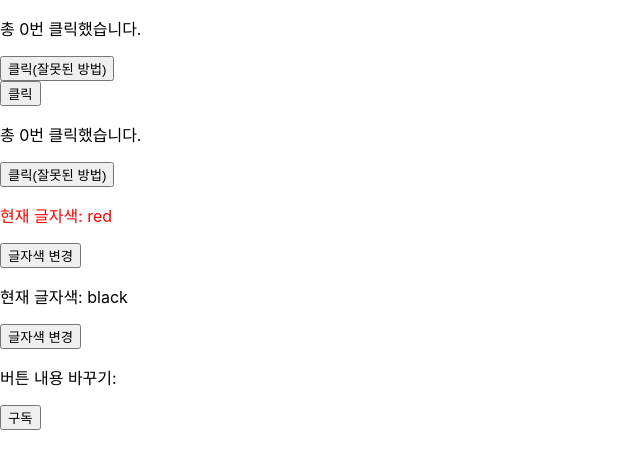
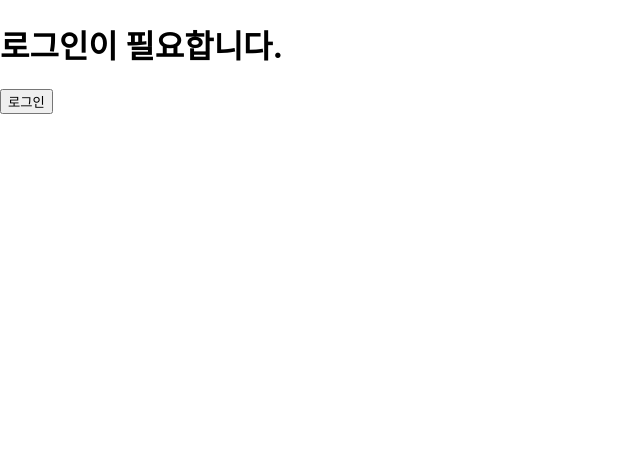
Before and after one commit to pokm2360/frontend-study, a React (Create React App) app in the folder 11_React/chapter2/my-app/: page / in a window 1280 px wide. Shown: the top 468 px of the page, without its empty margins (0-640 px from the left). Built offline with nearby package versions, Linux system fonts and the light colour scheme.

Commit message:
4/29 수업

```diff
--- /dev/null
+++ b/11_React/chapter2/my-app/src/chapter8/8.1/Toggle.jsx
@@ -0,0 +1,27 @@
+import React, { useState } from 'react';
+
+const Toggle = (props) => {
+  const [isToggleOn, setIsToggleOn] = useState(true);
+
+  // 방법 1. 함수 선언문 사용
+  // function handleToggle() {
+  //   setIsToggleOn(!isToggleOn);
+  // }
+
+  // 방법 1. 화살표 함수 사용
+  const handleToggle = () => {
+    setIsToggleOn(!isToggleOn);
+  }
+
+
+  return (
+    // 이벤트는 카멜 케이스를 사용(camelCase)를 사용
+    // 함수(이벤트 핸들러)를 바로 전달하면 됨
+    // 주의! handleToggle()로 작성 시 함수가 바로 호출됨
+    <button type='button' onClick={handleToggle}>
+      {isToggleOn ? '켜짐' : '꺼짐'}
+    </button>
+  );
+};
+
+export default Toggle;
--- /dev/null
+++ b/11_React/chapter2/my-app/src/chapter8/8.2/MyButton.jsx
@@ -0,0 +1,31 @@
+import React from 'react';
+
+const MyButton = (props) => {
+
+  const handleDelete = (id) => {
+    console.log(`ID: ${id} 삭제됨`);
+  };
+
+  return (
+    <>
+      {/* 컴포넌트가 마운트 될 때 함수가 바로 실행됨 */}
+      {/* 이 후 버튼을 눌러도 함수 실행 안됨
+        onClick={undefined}와 동일한 상태 */}
+      <button type='button' onClick={handleDelete(1)}>
+        삭제하기(잘못된 방법)
+      </button>
+
+    <br />
+    {/* 이벤트 핸들러에 첫번째 매개변수로 들어오는 값은 event 객체임 */}
+      <button type='button' onClick={(event)=>{ // onClick 시 ()라는 함수를 실행
+        console.log(event); // 이벤트 객체(발생한 이벤트에 관련한 여러 기능이 담겨있음)
+        console.log(event.target); // 현재 발생한 이벤트의 대상(여기서는 button DOM 요소)
+        handleDelete(1);
+      }}>
+        삭제하기
+      </button>
+    </>
+  );
+};
+
+export default MyButton;
--- /dev/null
+++ b/11_React/chapter2/my-app/src/chapter8/ConfirmButton.jsx
@@ -0,0 +1,31 @@
+import React, { useState } from 'react';
+
+
+
+// quiz: 사용자에게 확인을 요구하는 버튼 컴포넌트
+// 버튼을 누르면 '확인하기'가 '확인됨'으로 변경되면서 버튼 비활성화 처리 해보기
+
+const ConfirmButton = (props) => {
+  const [isConfirmed, setIsConfirmed] = useState(true);
+
+
+  const myConfirmed = () => {
+    setIsConfirmed(!isConfirmed)
+    // e.target.disabled = true;
+
+    // set함수는 비동기로 처리됨(=비동기 함수) state 변화를 확인할 수 없음
+    // 확인하려면 값이 아닌 콜백함수를 인자값으로 줘야함
+    // (!isConfirmed) => (isConfirmed => !!isConfirmed)
+    // console.log(isConfirmed);
+  }
+
+  return (
+    <>
+      <button type='button' onClick={myConfirmed} disabled={!isConfirmed}>
+        {isConfirmed ? '확인하기' : '확인됨'}
+      </button>
+    </>
+  );
+};
+
+export default ConfirmButton;
--- /dev/null
+++ b/11_React/chapter2/my-app/src/chapter9/9.1/Greeting.jsx
@@ -0,0 +1,21 @@
+import React from 'react';
+
+function UserGreeting() {
+  return <h1>환영합니다. 고객님!</h1>;
+}
+
+function GuestGreeting() {
+  return <h1>로그인이 필요합니다.</h1>;
+}
+
+const Greeting = (props) => {
+  const isLoggedIn = props.isLoggedIn;
+
+  // 1단계: if문을 사용하여 로그인 여부에 따라 두 개의 컴포넌트를 선택적으로 보여줌
+  if (isLoggedIn) {
+    return <UserGreeting />;
+  } // 불필요한 else문은 굳이 안씀
+  return <GuestGreeting />;
+}
+
+export default Greeting;
--- /dev/null
+++ b/11_React/chapter2/my-app/src/chapter9/9.2/LoginControl.jsx
@@ -0,0 +1,39 @@
+import React, { useState } from 'react';
+import Greeting from '../9.1/Greeting';
+
+function LoginButton(props) {
+  return <button type='button' onClick={props.onClick}>로그인</button>;
+}
+function LogoutButton(props) {
+  return <button type='button' onClick={props.onClick}>로그아웃</button>;
+}
+
+const LoginControl = (props) => {
+  const [isLoggedIn, setIsLoggedIn] = useState(false);
+
+  const handleLogin = () => {
+    setIsLoggedIn(true);
+  };
+
+  const handleLogout = () => {
+    setIsLoggedIn(false);
+  };
+
+  let button;
+  if (isLoggedIn) {
+    button = <LogoutButton onClick={handleLogout}/>
+  } else {
+    button = <LoginButton onClick={handleLogin}/>
+  }
+  // 2단계: if문 사용 + button 변수에 컴포넌트를 대입
+
+  return (
+    <>
+      {/* greeting 컴포넌트의 재사용 */}
+      <Greeting isLoggedIn={isLoggedIn} />
+      {button}
+    </>
+  );
+};
+
+export default LoginControl;
--- a/11_React/chapter2/my-app/src/index.js
+++ b/11_React/chapter2/my-app/src/index.js
@@ -10,6 +10,11 @@ import PropsUse from './chapter5/5.3/PropsUse';
 import CommentEx from './chapter5/5.6/CommentEx';
 import CommentList from './chapter5/CommentList';
 import Counter from './chapter7/7.2/Counter';
+import Toggle from './chapter8/8.1/Toggle';
+import MyButton from './chapter8/8.2/MyButton';
+import ConfirmButton from './chapter8/ConfirmButton';
+import Greeting from './chapter9/9.1/Greeting';
+import LoginControl from './chapter9/9.2/LoginControl';
 
 const root = ReactDOM.createRoot(document.getElementById('root'));
 
@@ -48,10 +53,16 @@ root.render(
     // <CommentList />
 
     // 7장 예제
-    <Counter />
+    // <Counter />
 
+    // 8장 예제
+    // <Toggle />
+    // <MyButton />
+    // <ConfirmButton />
 
-
+    // 9장 예제
+    // <Greeting isLoggedIn={true}/>
+    <LoginControl />
 );
 
 // If you want to start measuring performance in your app, pass a function
```
